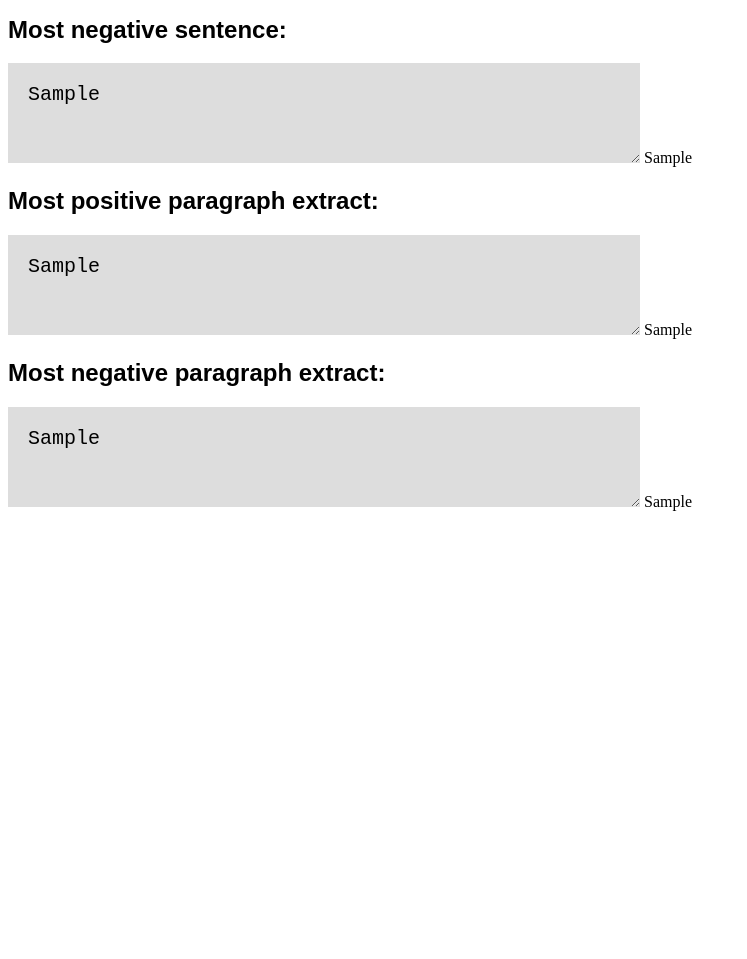
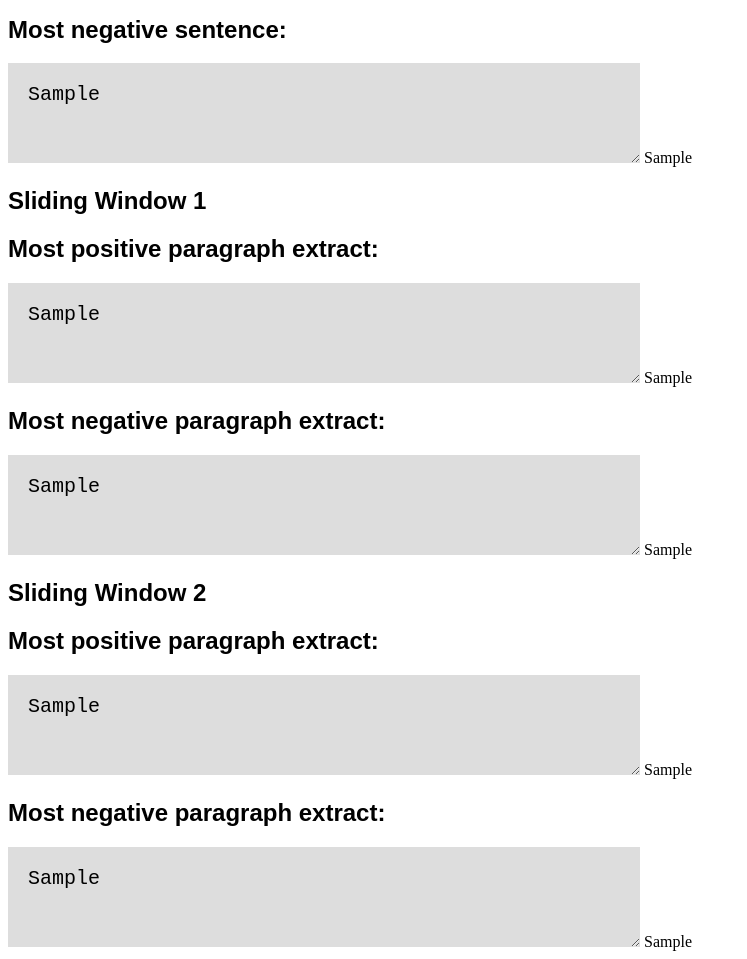
Before and after one commit to driedwater/programming-fundamental-project, a Flask app: template templates/results.html in a window 1280 px wide. Shown: the part 348-1307 px from the top of the page, without its empty margins (0-747 px from the left). Before the commit the page ends 859 px from the top, so only its background shows below. Run offline with Flask 3, Linux system fonts and the light colour scheme; the template is opened without the code that fills it: most values are stand-ins (such as "Sample title", 1, 10 or a date in 2020).

Commit message:
Updated results.html

```diff
--- a/templates/results.html
+++ b/templates/results.html
@@ -18,6 +18,7 @@
     <textarea readonly class="sentiment-text">{{ neg_sentence }}</textarea>
     {{ neg_fig | safe }}
 
+    <h2> Sliding Window 1</h2>
     <h2>Most positive paragraph extract:</h2>
     <textarea readonly class="sentiment-text">{{ pos_extract | safe}}</textarea>
     {{ pos_extract_fig | safe }}
@@ -25,5 +26,14 @@
     <h2>Most negative paragraph extract:</h2>
     <textarea readonly class="sentiment-text">{{ neg_extract | safe }}</textarea>
     {{ neg_extract_fig | safe }}
+
+    <h2>Sliding Window 2</h2>
+    <h2>Most positive paragraph extract:</h2>
+    <textarea readonly class="sentiment-text">{{ pos_extract2 | safe}}</textarea>
+    {{ pos_extract_fig2 | safe }}
+
+    <h2>Most negative paragraph extract:</h2>
+    <textarea readonly class="sentiment-text">{{ neg_extract2 | safe }}</textarea>
+    {{ neg_extract_fig2| safe }}
 </body>
 </html>
```
